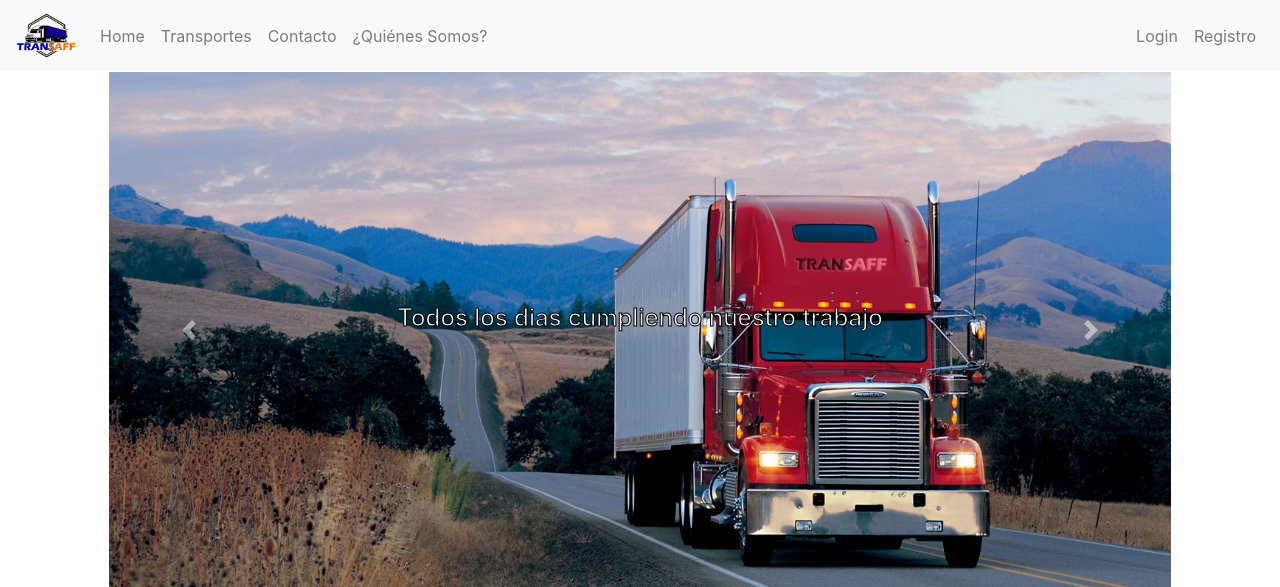
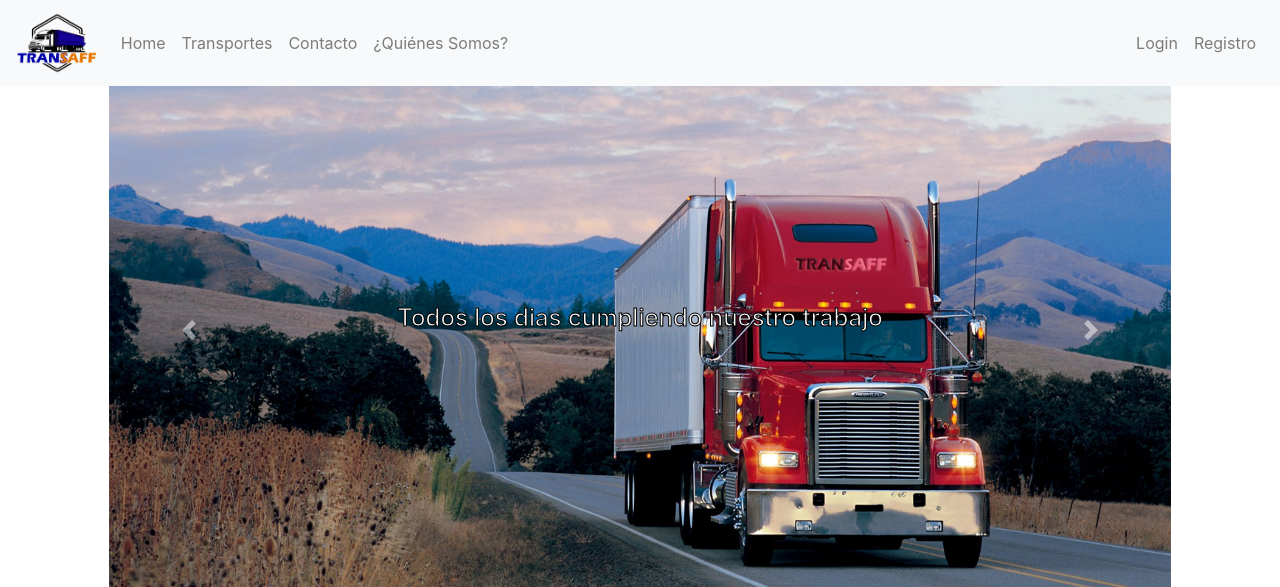
Before and after one commit to seredonato/TpFinalPrograWeb, a PHP site: page / in a window 1280 px wide. Shown: the top 587 px of the page. Run offline with PHP 8.4, Linux system fonts and the light colour scheme.

Commit message:
no cambie nada gg

```diff
--- a/estilos.css
+++ b/estilos.css
@@ -25,9 +25,17 @@ footer{
 
 }
 
+.logonav {
+    height: 3em;
+}
+
 
 body {
     width: 100%;
+}
+
+.divloginregistro {
+
 }
 @media (min-width: 576px) {
 
--- a/header.php
+++ b/header.php
@@ -20,7 +20,7 @@
 <header>
     <nav class="navbar navbar-expand-lg navbar-light bg-light fixed-top">
         <a class="navbar-brand">
-            <img src="img/logoheader.png" width="60" height="45" class="d-inline-block align-top" alt="" loading="lazy">
+            <img src="img/logoheader.png" class="d-inline-block align-top logonav" alt="TRANSAFF" loading="lazy">
         </a>
         <div class="collapse navbar-collapse" id="navbarSupportedContent">
             <ul class="navbar-nav mr-auto">
@@ -38,7 +38,7 @@
                 </li>
             </ul>
         </div>
-        <div class="d-flex justify-content-end">
+        <div class="d-flex justify-content-end divloginregistro">
             <ul class="navbar-nav ml-auto">
                 <li class="nav-item">
                     <a class="nav-link" data-toggle="modal" data-target="#exampleModal" type="button">Login</a>
```
